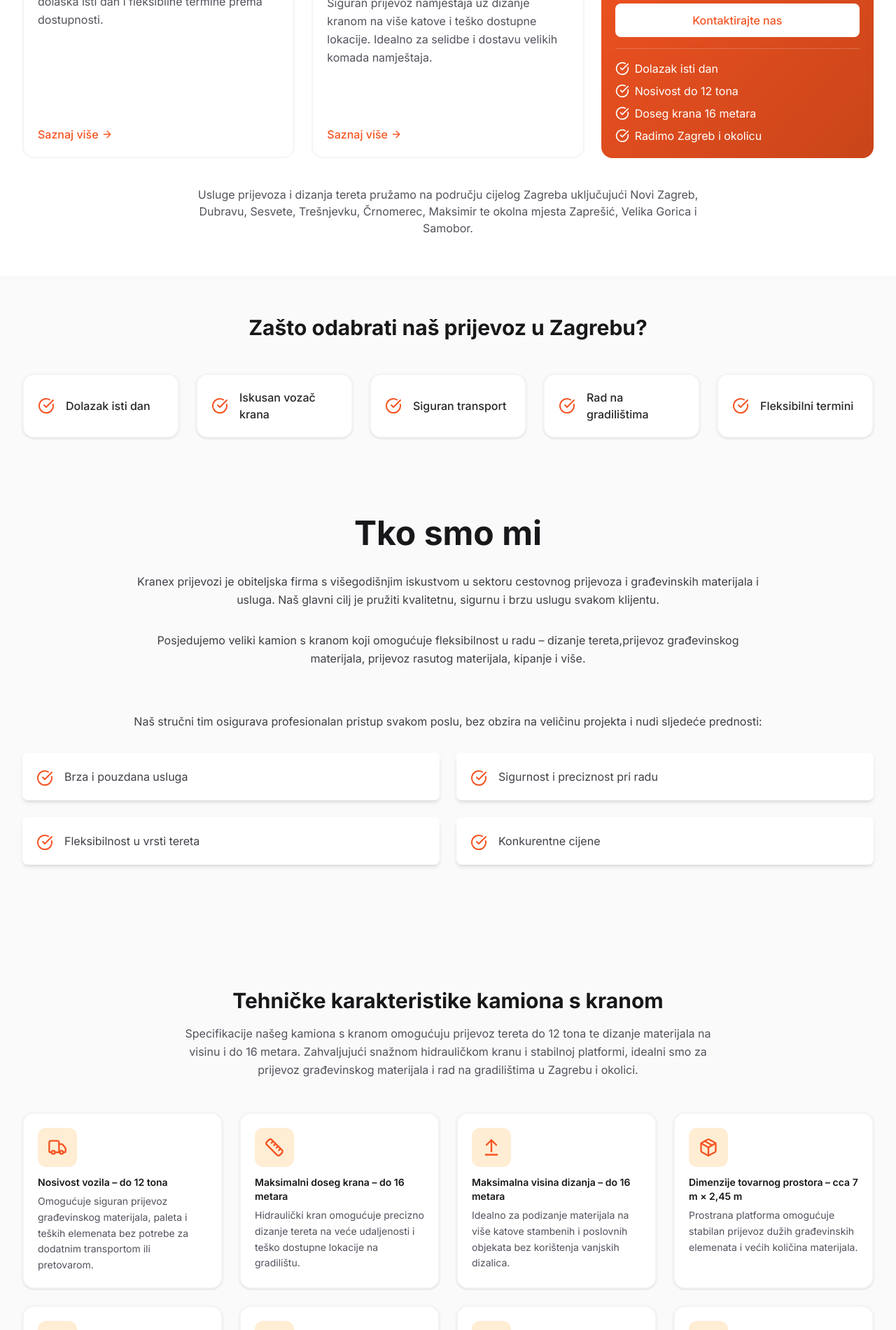
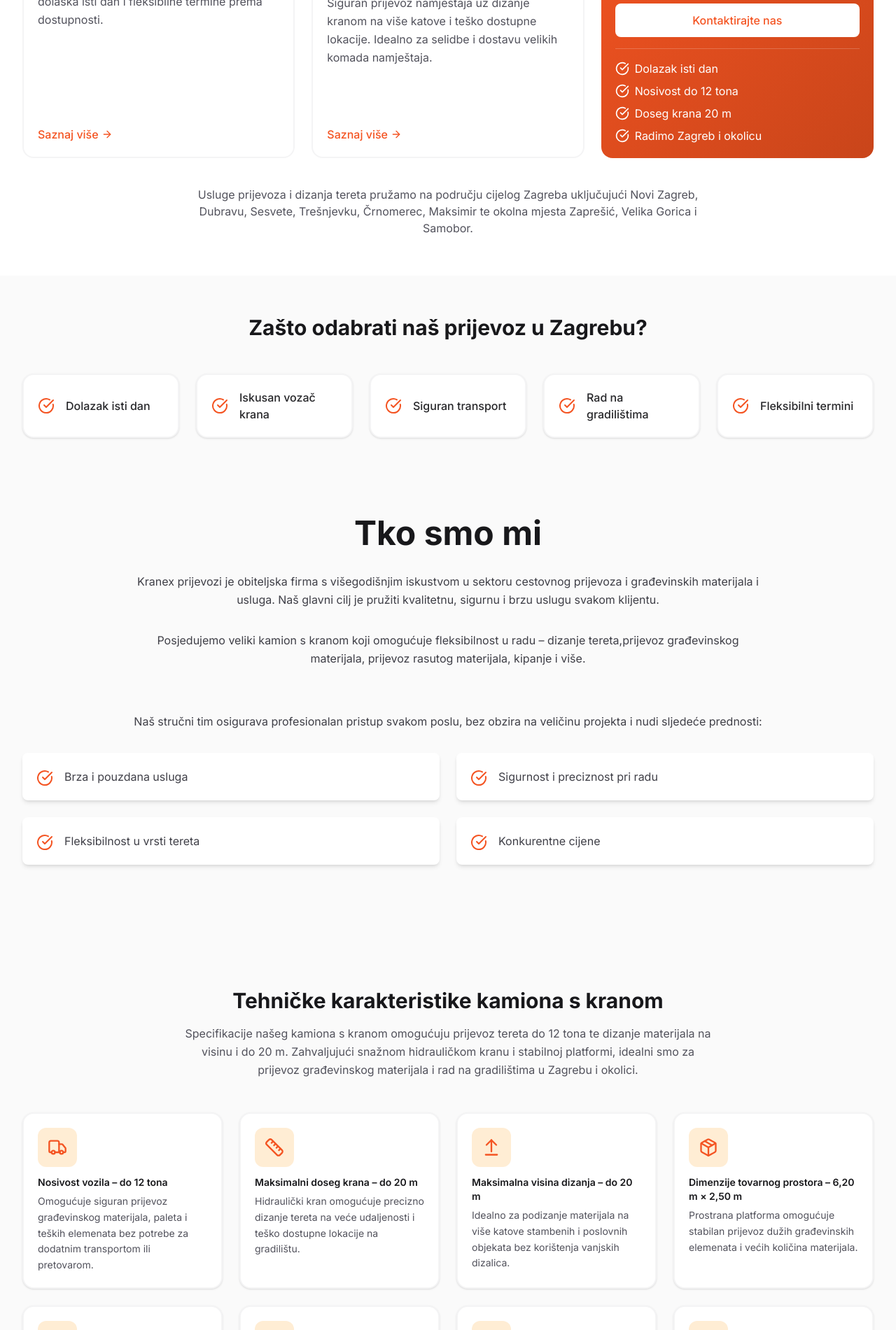
Before and after one commit to AleksaDesign35/kranex, a Next.js app: page / in a window 1280 px wide. Shown: the part 1511-3412 px from the top of the page at 70% size. Built offline with nearby package versions, Linux system fonts and the light colour scheme.

Commit message:
Update crane specifications in CtaCard and SpecifikacijeSection to reflect new reach and height measurements; adjust cargo dimensions for accuracy.

```diff
--- a/src/components/home/CtaCard.tsx
+++ b/src/components/home/CtaCard.tsx
@@ -4,7 +4,7 @@ import { CircleCheckBig } from "lucide-react";
 const BULLETS = [
     "Dolazak isti dan",
     "Nosivost do 12 tona",
-    "Doseg krana 16 metara",
+    "Doseg krana 20 m",
     "Radimo Zagreb i okolicu",
 ] as const;
 
--- a/src/components/home/SpecifikacijeSection.tsx
+++ b/src/components/home/SpecifikacijeSection.tsx
@@ -19,19 +19,19 @@ const SPECIFIKACIJE = [
         Icon: Truck,
     },
     {
-        title: "Maksimalni doseg krana – do 16 metara",
+        title: "Maksimalni doseg krana – do 20 m",
         description:
             "Hidraulički kran omogućuje precizno dizanje tereta na veće udaljenosti i teško dostupne lokacije na gradilištu.",
         Icon: Ruler,
     },
     {
-        title: "Maksimalna visina dizanja – do 16 metara",
+        title: "Maksimalna visina dizanja – do 20 m",
         description:
             "Idealno za podizanje materijala na više katove stambenih i poslovnih objekata bez korištenja vanjskih dizalica.",
         Icon: ArrowUpFromLine,
     },
     {
-        title: "Dimenzije tovarnog prostora – cca 7 m × 2,45 m",
+        title: "Dimenzije tovarnog prostora – 6,20 m × 2,50 m",
         description:
             "Prostrana platforma omogućuje stabilan prijevoz dužih građevinskih elemenata i većih količina materijala.",
         Icon: Package,
@@ -74,7 +74,7 @@ export default function SpecifikacijeSection() {
                 </h2>
                 <p className="mt-4 max-w-3xl text-left text-base leading-relaxed text-zinc-600 md:mx-auto md:text-center">
                     Specifikacije našeg kamiona s kranom omogućuju prijevoz tereta do 12 tona te dizanje materijala
-                    na visinu i do 16 metara. Zahvaljujući snažnom hidrauličkom kranu i stabilnoj platformi, idealni
+                    na visinu i do 20 m. Zahvaljujući snažnom hidrauličkom kranu i stabilnoj platformi, idealni
                     smo za prijevoz građevinskog materijala i rad na gradilištima u Zagrebu i okolici.
                 </p>
                 <div className="mt-6 grid gap-6 sm:mt-8 sm:grid-cols-2 md:mt-12 lg:grid-cols-4">
```
